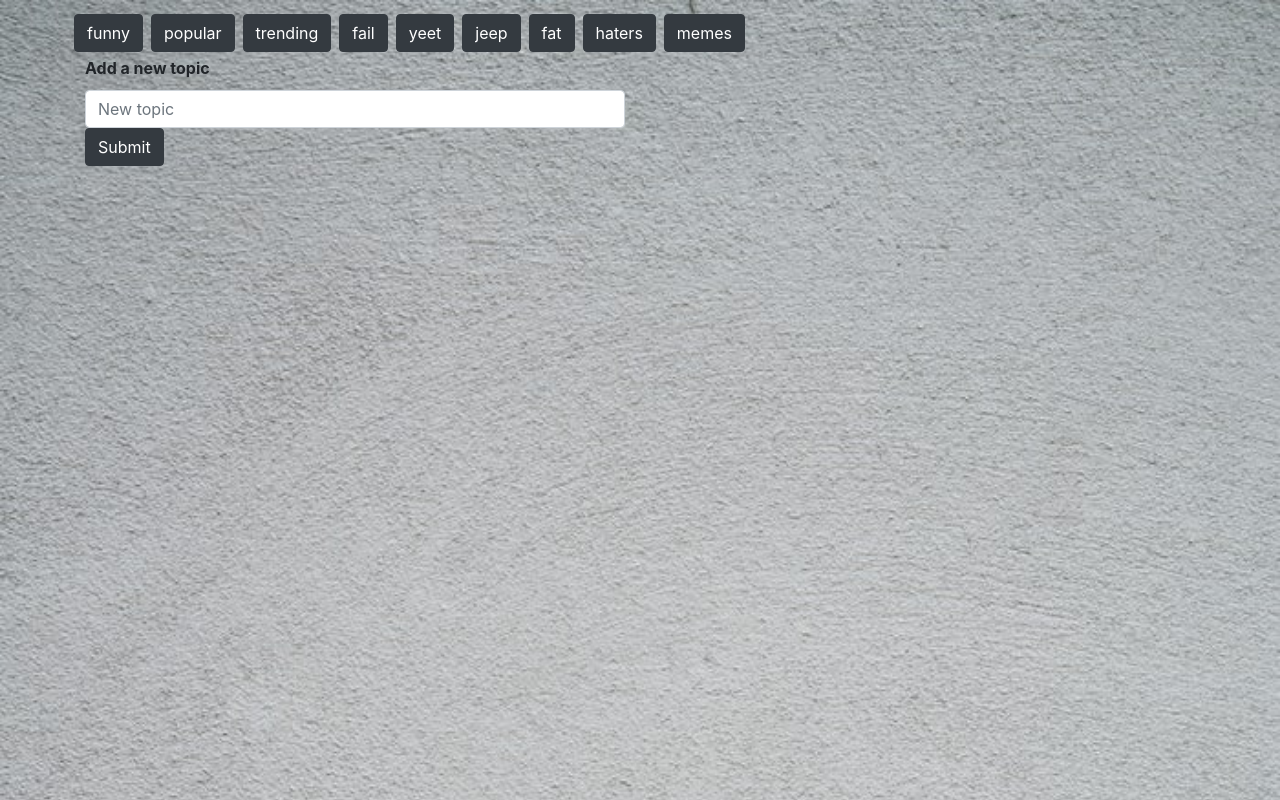
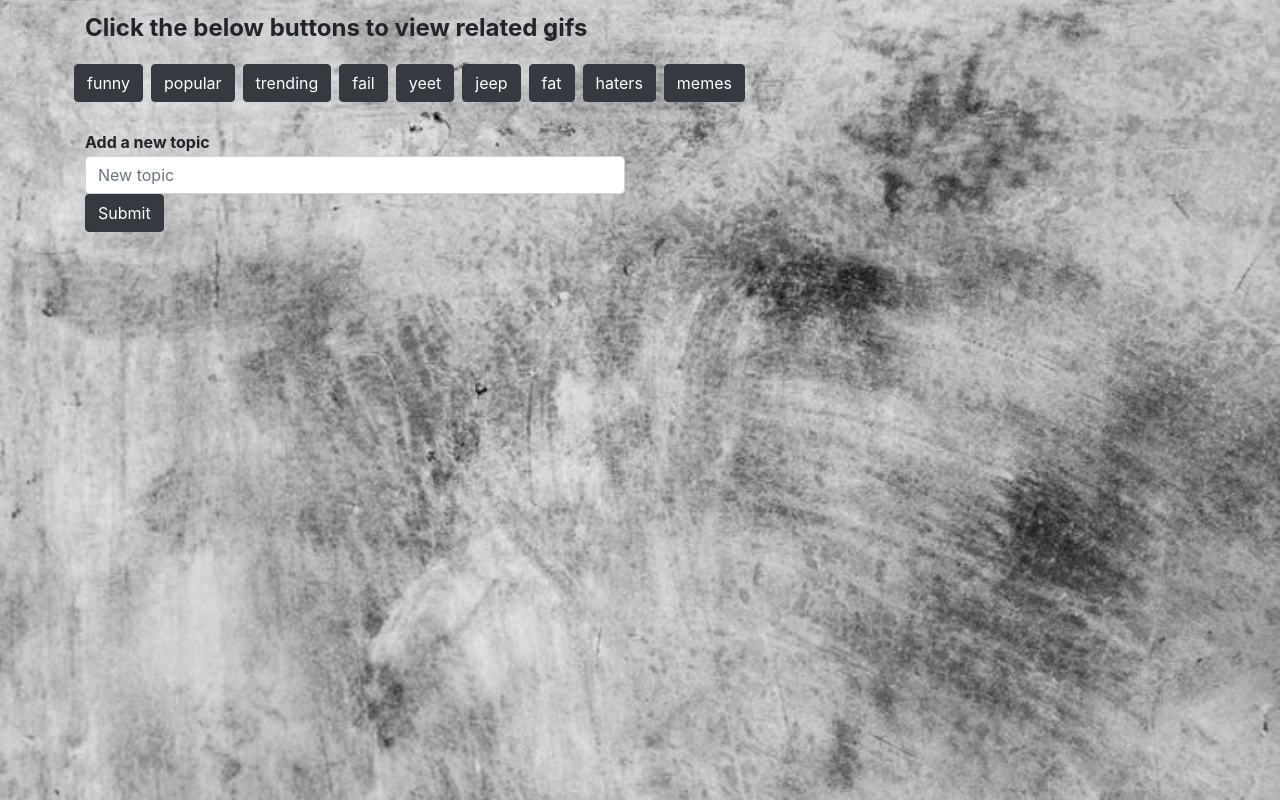
Before and after one commit to ericjosprice/GifTastic, a plain HTML site: page index.html in a window 1280 px wide. Drawn offline with nearby package versions, Linux system fonts and the light colour scheme.

Commit message:
added flexbox and changed styling

```diff
--- a/assets/css/style.css
+++ b/assets/css/style.css
@@ -1,21 +1,34 @@
-body{
-    background: url(../images/photo-1533035353720-f1c6a75cd8ab.jpeg);
-    padding:10px 10px;
-    background-repeat: no-repeat;
+body {
+    background: url(../images/photo-1519636243899-5544aa477f70.jpeg) no-repeat center center fixed;
+    -webkit-background-size: cover;
+    -moz-background-size: cover;
+    -o-background-size: cover;
     background-size: cover;
-    width:100%;
-    height: auto;
-
-    margin:0;
-
 }
-p{
+#title {
+    line-height: 2rem;
+    font-size:24px;
+    font-weight: 700;
+    margin-top:12px;
+}
+p {
     font-size: 16px;
     line-height: 1.5rem;
     font-weight: 700;
 }
-label{
+
+label {
     font-size: 16px;
     line-height: 1.6rem;
     font-weight: bold;
+    margin: 0 !important;
+    padding: 0;
 }
+
+#results {
+    display: flex;
+}
+
+#card {
+    flex: 1;
+}
--- a/assets/javascript/app.js
+++ b/assets/javascript/app.js
@@ -30,8 +30,8 @@ function displayGifs() {
         method: "GET"
     }).then(function (res) {
             for(var i =0 ; i<res.data.length; i++){
-            var newDiv = $("<div class='col-12 col-sm-6 col-md-4 mx-auto'>")
-            var newImg = $("<img width='auto' height='200px'>");
+            var newDiv = $("<div id='card' class='col-12 col-sm-6 col-md-4 mx-auto'>")
+            var newImg = $("<img class='mx-auto' width='auto' height='200px'>");
             var newP = $("<p>")
             newP.text("Rating: " + res.data[i].rating)
             newImg.attr("src", res.data[i].images.original_still.url).attr("state","still").attr("class","jif").attr("data-animate", res.data[i].images.fixed_height.url).attr("data-still", res.data[i].images.original_still.url);
--- a/index.html
+++ b/index.html
@@ -21,17 +21,19 @@
 
 <body>
     <div class="container">
+        <p id="title">Click the below buttons to view related gifs</p>
         <div class="row">
             <div id="buttons" class="col-">
                 <!-- buttons go here -->
             </div>
         </div>
+        <br>
         <div class="row">
             <div class="col-12 col-md-6">
 
                 <div class="input mb-3">
-                        <label for="basic-url">Add a new topic</label>
-                    <input type="text" class="form-control mb-0" placeholder="New topic" aria-label="create new topic"
+                    <label for="basic-url">Add a new topic</label>
+                    <input type="text" class="form-control" placeholder="New topic" aria-label="create new topic"
                         aria-describedby="button-addon2">
                     <div class="input-group">
                         <button class="btn btn-dark" type="button" id="button-addon2">Submit</button>
@@ -40,10 +42,10 @@
             </div>
         </div>
 
-            <div id="results" class="row">
-                <!-- Gif's go here -->
-            </div>
+        <div id="results" class="row">
+            <!-- Gif's go here -->
         </div>
+    </div>
     </div>
     </div>
 </body>
```
